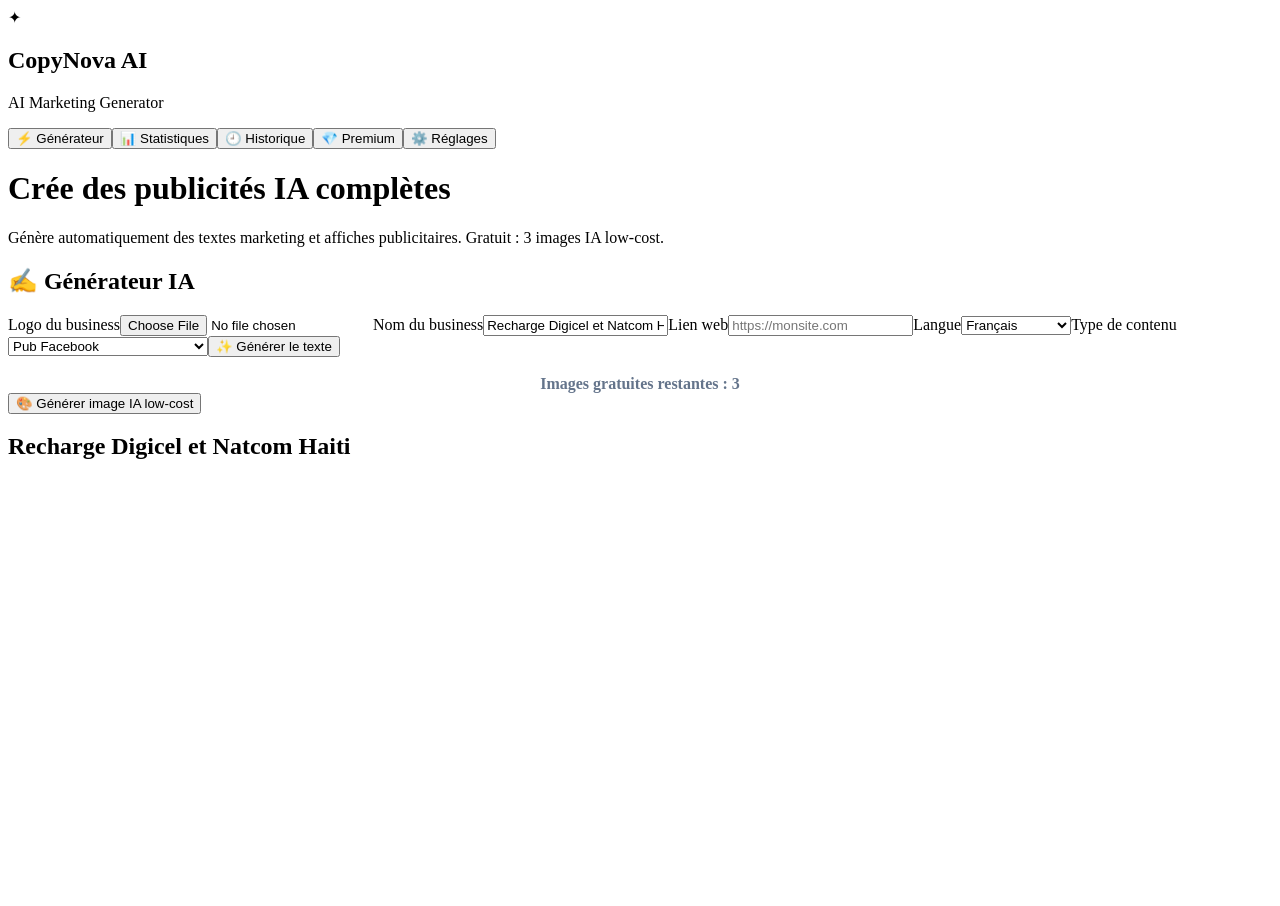
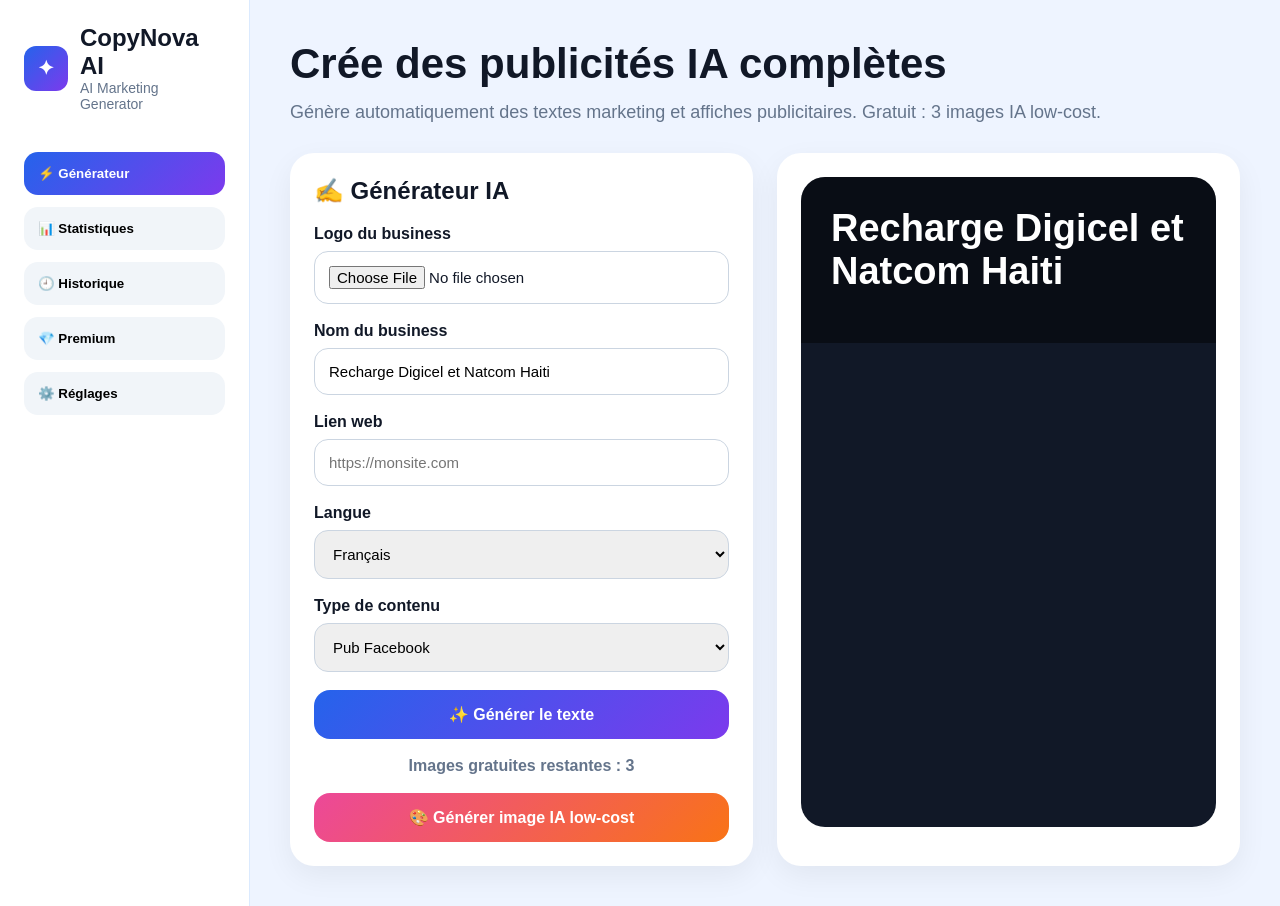
Before and after one commit to mulerlouis03/ghostreach-ai-v2, a React (Vite) app: page / in a window 1280 px wide. Before the commit the page ends 800 px from the top, so only its background shows below. Built offline with nearby package versions, Linux system fonts and the light colour scheme.

Commit message:
restore full css design

```diff
--- a/src/style.css
+++ b/src/style.css
@@ -1,7 +1,273 @@
+* {
+  margin: 0;
+  padding: 0;
+  box-sizing: border-box;
+}
+
+body {
+  background: #eef4ff;
+  font-family: Arial, sans-serif;
+  color: #111827;
+}
+
+.app {
+  display: flex;
+  min-height: 100vh;
+}
+
+/* SIDEBAR */
+
+.sidebar {
+  width: 250px;
+  background: white;
+  padding: 24px;
+  border-right: 1px solid #dbeafe;
+}
+
+.brand {
+  display: flex;
+  align-items: center;
+  gap: 12px;
+  margin-bottom: 40px;
+}
+
+.logoMark {
+  width: 45px;
+  height: 45px;
+  border-radius: 12px;
+  background: linear-gradient(135deg, #2563eb, #7c3aed);
+  display: flex;
+  align-items: center;
+  justify-content: center;
+  color: white;
+  font-size: 20px;
+  font-weight: bold;
+}
+
+.brand h2 {
+  font-size: 24px;
+}
+
+.brand p {
+  color: #64748b;
+  font-size: 14px;
+}
+
+.sidebar nav {
+  display: flex;
+  flex-direction: column;
+  gap: 12px;
+}
+
+.sidebar button {
+  padding: 14px;
+  border: none;
+  border-radius: 14px;
+  background: #f1f5f9;
+  cursor: pointer;
+  font-weight: 700;
+  text-align: left;
+  transition: 0.2s;
+}
+
+.sidebar button:hover {
+  background: #dbeafe;
+}
+
+.navActive {
+  background: linear-gradient(135deg, #2563eb, #7c3aed) !important;
+  color: white;
+}
+
+/* MAIN */
+
+.main {
+  flex: 1;
+  padding: 40px;
+}
+
+.hero {
+  margin-bottom: 30px;
+}
+
+.hero h1 {
+  font-size: 42px;
+  margin-bottom: 14px;
+}
+
+.hero p {
+  color: #64748b;
+  font-size: 18px;
+}
+
+/* WORKSPACE */
+
+.workspace {
+  display: grid;
+  grid-template-columns: 1fr 1fr;
+  gap: 24px;
+}
+
+.panel {
+  background: white;
+  padding: 24px;
+  border-radius: 24px;
+  box-shadow: 0 10px 30px rgba(0,0,0,0.06);
+}
+
+.panel h2 {
+  margin-bottom: 20px;
+}
+
+/* FORM */
+
+label {
+  display: block;
+  margin-top: 18px;
+  margin-bottom: 8px;
+  font-weight: 700;
+}
+
+input,
+select {
+  width: 100%;
+  padding: 14px;
+  border-radius: 14px;
+  border: 1px solid #cbd5e1;
+  font-size: 15px;
+}
+
+.generateBtn,
+.imageBtn,
+.downloadBtn {
+  width: 100%;
+  margin-top: 18px;
+  padding: 15px;
+  border: none;
+  border-radius: 16px;
+  color: white;
+  font-weight: bold;
+  cursor: pointer;
+  font-size: 16px;
+}
+
+.generateBtn {
+  background: linear-gradient(135deg, #2563eb, #7c3aed);
+}
+
+.imageBtn {
+  background: linear-gradient(135deg, #ec4899, #f97316);
+}
+
+.downloadBtn {
+  background: linear-gradient(135deg, #059669, #10b981);
+}
+
+.generateBtn:hover,
+.imageBtn:hover,
+.downloadBtn:hover {
+  opacity: 0.9;
+}
+
 .freeLimit {
   margin-top: 18px;
-  margin-bottom: 0;
+  text-align: center;
   color: #64748b;
-  font-weight: 800;
-  text-align: center;
+  font-weight: bold;
 }
+
+/* POSTER */
+
+.posterPreview {
+  position: relative;
+  width: 100%;
+  min-height: 650px;
+  border-radius: 24px;
+  overflow: hidden;
+  background: #111827;
+}
+
+.posterBackground {
+  position: absolute;
+  width: 100%;
+  height: 100%;
+  object-fit: cover;
+}
+
+.posterOverlay {
+  position: relative;
+  z-index: 2;
+  width: 100%;
+  height: 100%;
+  padding: 30px;
+  background: rgba(0,0,0,0.45);
+  display: flex;
+  flex-direction: column;
+  justify-content: space-between;
+}
+
+.posterLogo {
+  width: 90px;
+  height: 90px;
+  object-fit: contain;
+  border-radius: 18px;
+  background: white;
+  padding: 10px;
+}
+
+.posterContent {
+  color: white;
+}
+
+.posterContent h2 {
+  font-size: 38px;
+  margin-bottom: 20px;
+}
+
+.posterContent pre {
+  white-space: pre-wrap;
+  font-family: inherit;
+  line-height: 1.7;
+  font-size: 17px;
+  margin-bottom: 20px;
+}
+
+.posterContent a {
+  display: inline-block;
+  padding: 12px 20px;
+  border-radius: 14px;
+  background: white;
+  color: #111827;
+  text-decoration: none;
+  font-weight: bold;
+}
+
+/* MOBILE */
+
+@media (max-width: 900px) {
+  .app {
+    flex-direction: column;
+  }
+
+  .sidebar {
+    width: 100%;
+    border-right: none;
+    border-bottom: 1px solid #dbeafe;
+  }
+
+  .workspace {
+    grid-template-columns: 1fr;
+  }
+
+  .main {
+    padding: 20px;
+  }
+
+  .hero h1 {
+    font-size: 30px;
+  }
+
+  .posterPreview {
+    min-height: 500px;
+  }
+}
```
